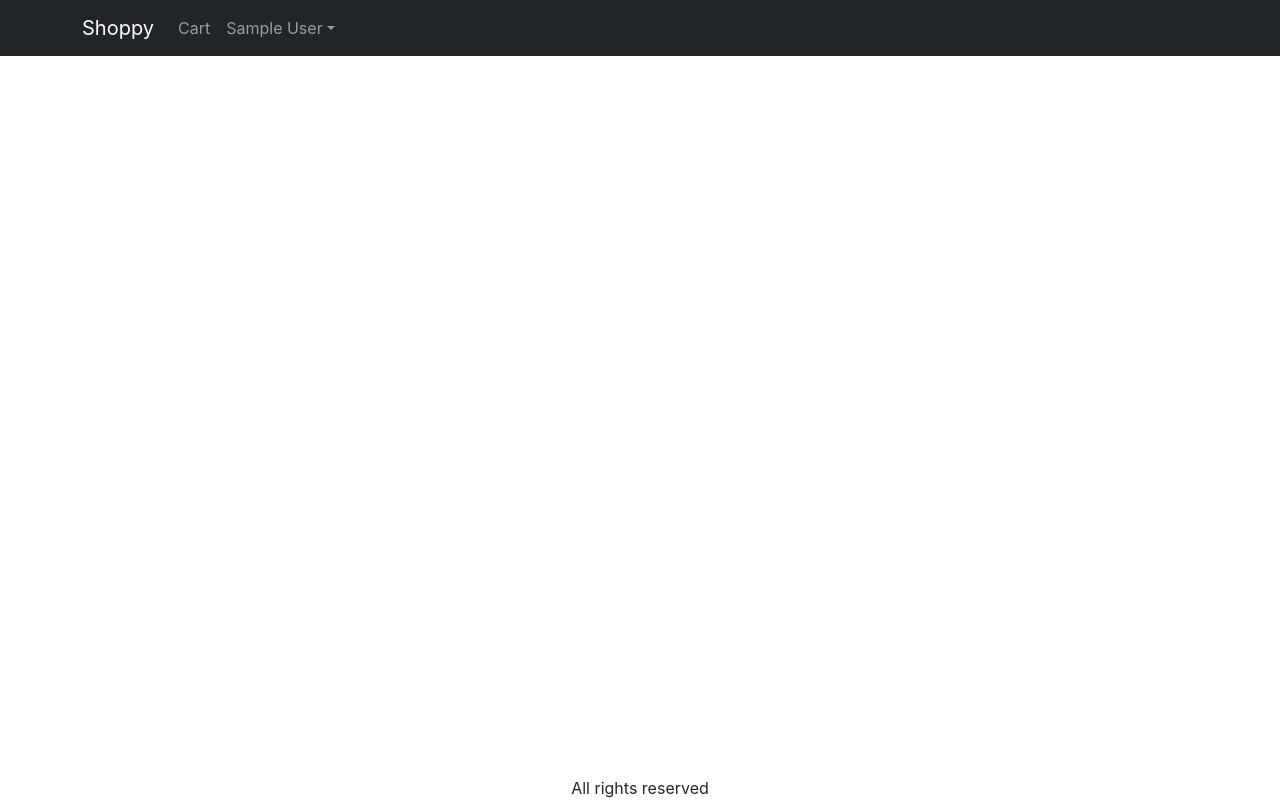
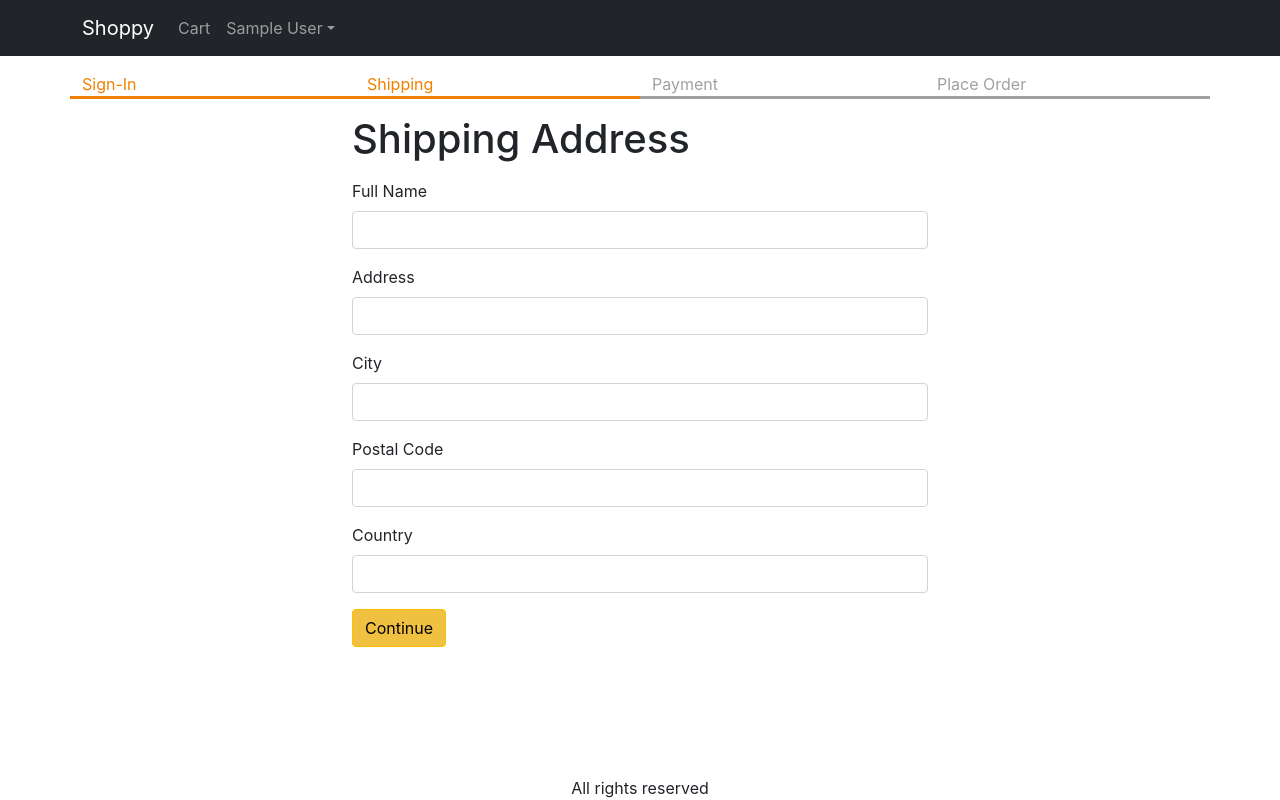
Before and after one commit to vigneshuthra/shopping, a React (Create React App) app in the folder frontend/: page /shipping in a window 1280 px wide. Built offline with nearby package versions, Linux system fonts and the light colour scheme; sample sign-in values are in the browser's storage.

Commit message:
Added Checkout Form

```diff
--- a/frontend/src/App.js
+++ b/frontend/src/App.js
@@ -15,6 +15,7 @@
 import { Store } from "./Store";
 import CartScreen from "./screens/CartScreen";
 import SigninScreen from "./screens/SigninScreen";
+import ShippingAddressScreen from "./screens/ShippingAddressScreen";
 
 function App() {
   const { state, dispatch: ctxDispatch } = useContext(Store);
@@ -23,6 +24,7 @@
   const signoutHandler = () => {
     ctxDispatch({ type: "USER_SIGNOUT" });
     localStorage.removeItem("userInfo");
+    localStorage.removeItem("shippingAddress");
   };
 
   return (
@@ -77,6 +79,10 @@
               <Route path="/product/:slug" element={<ProductScreen />} />
               <Route path="/cart" element={<CartScreen />} />
               <Route path="/signin" element={<SigninScreen />} />
+              <Route
+                path="/shipping"
+                element={<ShippingAddressScreen />}
+              ></Route>
               <Route path="/" element={<HomeScreen />} />
             </Routes>
           </Container>
--- a/frontend/src/Store.js
+++ b/frontend/src/Store.js
@@ -8,6 +8,9 @@
     : null,
 
   cart: {
+    shippingAddress: localStorage.getItem('shippingAddress')
+    ? JSON.parse(localStorage.getItem('shippingAddress'))
+    : {},
     cartItems: localStorage.getItem("cartItems")
       ? JSON.parse(localStorage.getItem("cartItems"))
       : [],
@@ -42,6 +45,18 @@
       return {
         ...state,
         userInfo: null,
+        cart: {
+          cartItems: [],
+          shippingAddress: {},
+        },
+      };
+    case 'SAVE_SHIPPING_ADDRESS':
+      return {
+        ...state,
+        cart: {
+          ...state.cart,
+          shippingAddress: action.payload,
+        },
       };
     default:
       return state;
--- /dev/null
+++ b/frontend/src/components/CheckoutSteps.js
@@ -0,0 +1,14 @@
+import React from "react";
+import Row from "react-bootstrap/Row";
+import Col from "react-bootstrap/Col";
+
+export default function CheckoutSteps(props) {
+  return (
+    <Row className="checkout-steps">
+      <Col className={props.step1 ? "active" : ""}>Sign-In</Col>
+      <Col className={props.step2 ? "active" : ""}>Shipping</Col>
+      <Col className={props.step3 ? "active" : ""}>Payment</Col>
+      <Col className={props.step4 ? "active" : ""}>Place Order</Col>
+    </Row>
+  );
+}
--- a/frontend/src/index.css
+++ b/frontend/src/index.css
@@ -52,3 +52,12 @@
 .small-container {
   max-width: 600px;
 }
+
+.checkout-steps > div {
+  border-bottom: 0.2rem solid #a0a0a0;
+  color: #a0a0a0;
+}
+.checkout-steps > div.active {
+  border-bottom: 0.2rem solid #f08000;
+  color: #f08000;
+}
--- /dev/null
+++ b/frontend/src/screens/ShippingAddressScreen.js
@@ -0,0 +1,111 @@
+import React, { useContext, useEffect, useState } from "react";
+import { Helmet } from "react-helmet-async";
+import Form from "react-bootstrap/Form";
+import Button from "react-bootstrap/Button";
+import { useNavigate } from "react-router-dom";
+import { Store } from "../Store";
+import CheckoutSteps from "../components/CheckoutSteps";
+
+export default function ShippingAddressScreen() {
+  const navigate = useNavigate();
+  const { state, dispatch: ctxDispatch } = useContext(Store);
+  const {
+    userInfo,
+    cart: { shippingAddress },
+  } = state;
+  const [fullName, setFullName] = useState(shippingAddress.fullName || "");
+  const [address, setAddress] = useState(shippingAddress.address || "");
+  const [city, setCity] = useState(shippingAddress.city || "");
+  const [postalCode, setPostalCode] = useState(
+    shippingAddress.postalCode || ""
+  );
+  useEffect(() => {
+    if (!userInfo) {
+      navigate("/signin?redirect=/shipping");
+    }
+  }, [userInfo, navigate]);
+  const [country, setCountry] = useState(shippingAddress.country || "");
+  const submitHandler = (e) => {
+    e.preventDefault();
+    ctxDispatch({
+      type: "SAVE_SHIPPING_ADDRESS",
+      payload: {
+        fullName,
+        address,
+        city,
+        postalCode,
+        country,
+      },
+    });
+    localStorage.setItem(
+      "shippingAddress",
+      JSON.stringify({
+        fullName,
+        address,
+        city,
+        postalCode,
+        country,
+      })
+    );
+    navigate("/payment");
+  };
+  return (
+    <div>
+      <Helmet>
+        <title>Shipping Address</title>
+      </Helmet>
+
+      <CheckoutSteps step1 step2></CheckoutSteps>
+      <div className="container small-container">
+        <h1 className="my-3">Shipping Address</h1>
+        <Form onSubmit={submitHandler}>
+          <Form.Group className="mb-3" controlId="fullName">
+            <Form.Label>Full Name</Form.Label>
+            <Form.Control
+              value={fullName}
+              onChange={(e) => setFullName(e.target.value)}
+              required
+            />
+          </Form.Group>
+          <Form.Group className="mb-3" controlId="address">
+            <Form.Label>Address</Form.Label>
+            <Form.Control
+              value={address}
+              onChange={(e) => setAddress(e.target.value)}
+              required
+            />
+          </Form.Group>
+          <Form.Group className="mb-3" controlId="city">
+            <Form.Label>City</Form.Label>
+            <Form.Control
+              value={city}
+              onChange={(e) => setCity(e.target.value)}
+              required
+            />
+          </Form.Group>
+          <Form.Group className="mb-3" controlId="postalCode">
+            <Form.Label>Postal Code</Form.Label>
+            <Form.Control
+              value={postalCode}
+              onChange={(e) => setPostalCode(e.target.value)}
+              required
+            />
+          </Form.Group>
+          <Form.Group className="mb-3" controlId="country">
+            <Form.Label>Country</Form.Label>
+            <Form.Control
+              value={country}
+              onChange={(e) => setCountry(e.target.value)}
+              required
+            />
+          </Form.Group>
+          <div className="mb-3">
+            <Button variant="primary" type="submit">
+              Continue
+            </Button>
+          </div>
+        </Form>
+      </div>
+    </div>
+  );
+}
```
